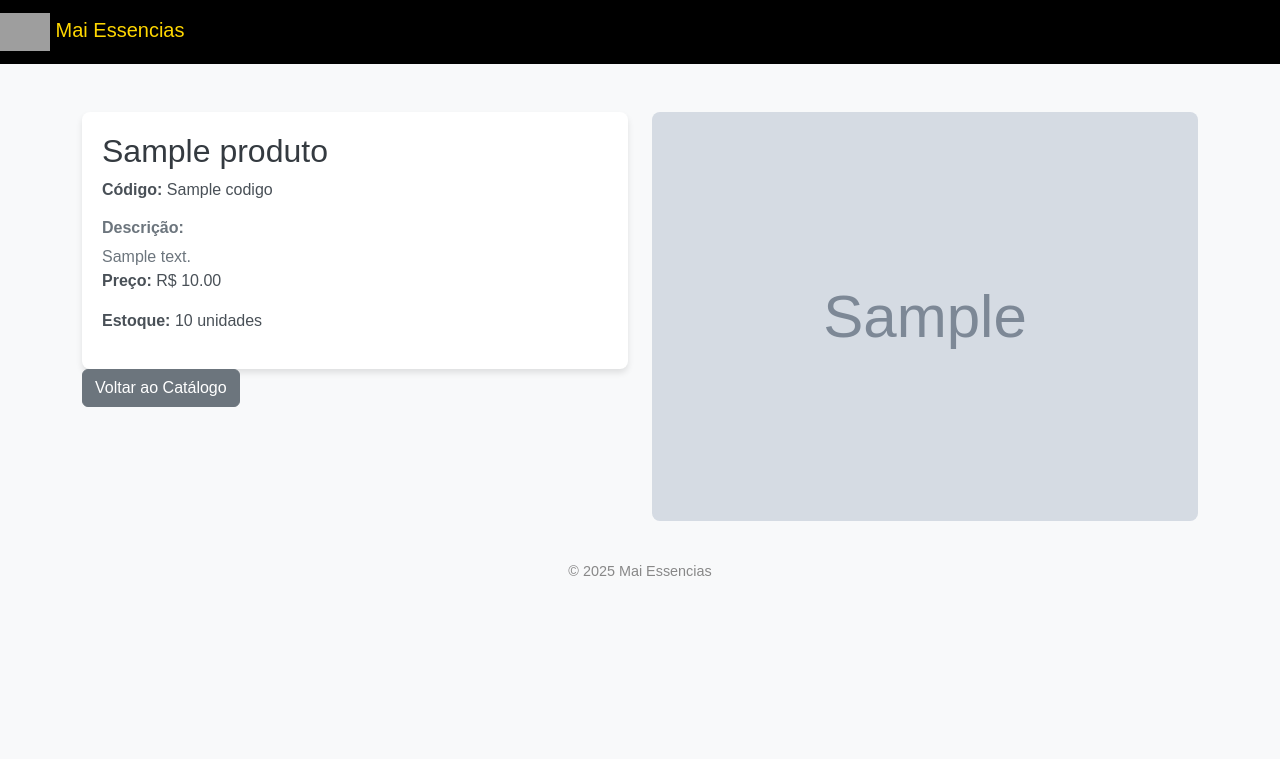
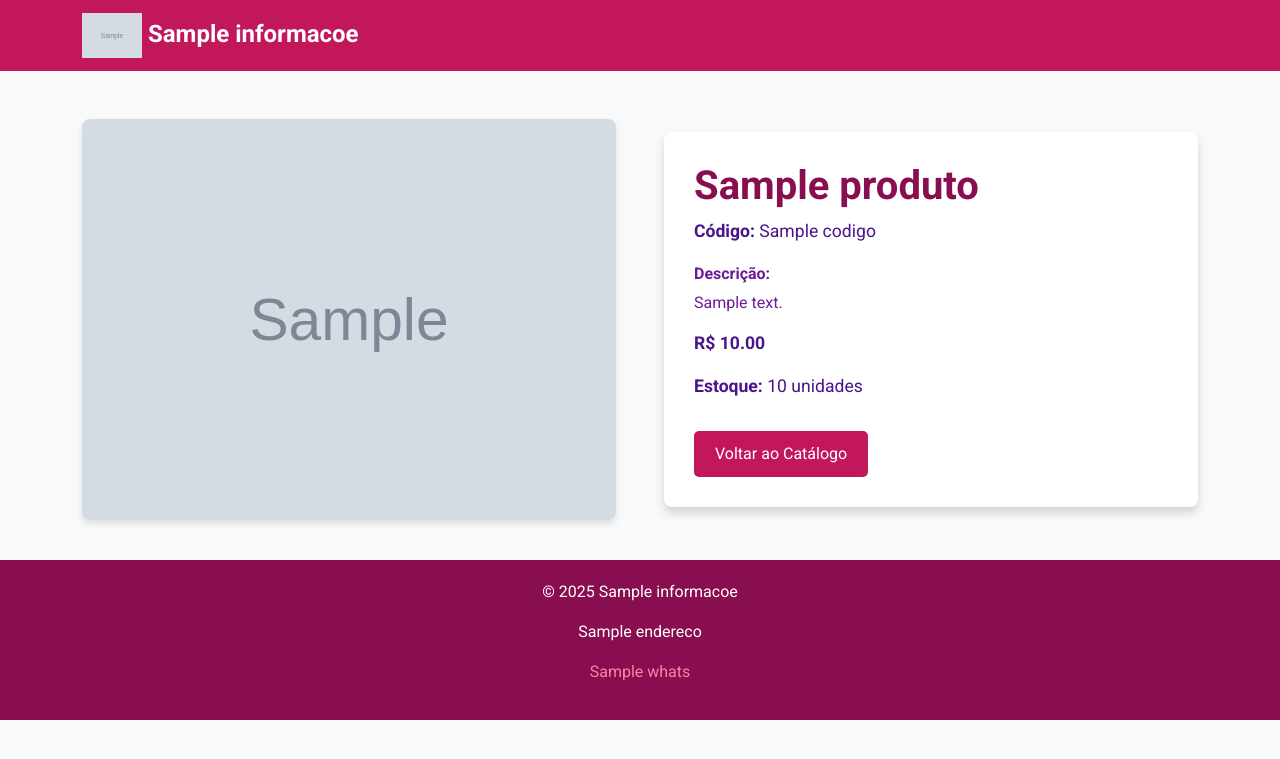
Before and after one commit to cecconitalia/maiessencias, a Flask app: template templates/produto.html in a window 1280 px wide. Shown: the top 759 px of the page. Run offline with Flask 3, Linux system fonts and the light colour scheme; the template is opened without the code that fills it: most values are stand-ins (such as "Sample title", 1, 10 or a date in 2020); grey boxes marked "Sample" are stand-in pictures; parts of the project's set-up code (start-up, migrations or seed data) failed here and were passed over; grey boxes are pictures that could not be loaded.

Commit message:
Update produto.html

```diff
--- a/templates/produto.html
+++ b/templates/produto.html
@@ -2,66 +2,100 @@
 <html lang="pt-BR">
   <head>
     <meta charset="utf-8">
-    <title>{{ produto['nome'] }}</title>
+    <title>{{ produto.nome }}</title>
     <meta name="viewport" content="width=device-width, initial-scale=1">
     <!-- Bootstrap 5 CDN -->
     <link href="https://cdn.jsdelivr.net/npm/bootstrap@5.3.0/dist/css/bootstrap.min.css" rel="stylesheet">
+    <!-- Google Fonts: Roboto -->
+    <link rel="preconnect" href="https://fonts.googleapis.com">
+    <link href="https://fonts.googleapis.com/css2?family=Roboto:wght@400;500;700&display=swap" rel="stylesheet">
     <style>
       body {
         background-color: #f8f9fa;
-        font-family: Arial, Helvetica, sans-serif;
+        font-family: 'Roboto', sans-serif;
       }
+      /* Navbar com fundo rosa vibrante */
       .navbar {
-        background-color: #000000;
+        background-color: #C2185B;
       }
       .navbar-brand img {
-        width: 50px;
+        width: 60px;
         height: auto;
       }
       .navbar-brand {
-        color: #FFD700;
+        color: #fff;
+        font-size: 1.5rem;
+        font-weight: 700;
       }
       .navbar-brand:hover {
-        color: #FFDD44;
+        color: #FFD1DC;
       }
+      /* Produto */
       .produto-imagem {
         width: 100%;
-        height: auto;
-        object-fit: contain;
+        max-height: 500px;
+        object-fit: cover;
         border-radius: 8px;
         cursor: pointer;
+        box-shadow: 0 4px 6px rgba(0, 0, 0, 0.1);
       }
       .detalhes-produto {
-        background-color: white;
+        background-color: #fff;
         border-radius: 8px;
-        padding: 20px;
-        box-shadow: 0 4px 6px rgba(0, 0, 0, 0.1);
+        padding: 30px;
+        box-shadow: 0 6px 10px rgba(0, 0, 0, 0.15);
       }
       .detalhes-produto h1 {
-        font-size: 2rem;
-        color: #343a40;
+        font-size: 2.5rem;
+        color: #880E4F;
+        font-weight: 700;
       }
       .detalhes-produto p {
+        font-size: 1.1rem;
+        color: #4A148C;
+      }
+      .produto-descricao {
+        margin-top: 20px;
         font-size: 1rem;
-        color: #495057;
+        color: #6a1b9a;
       }
-      .detalhes-produto .produto-descricao {
-        font-size: 1rem;
-        color: #6c757d;
+      .produto-descricao h6 {
+        font-weight: 600;
+      }
+      .preco {
+        font-size: 2rem;
+        color: #E91E63;
+        font-weight: 700;
         margin-top: 15px;
       }
-      .detalhes-produto .produto-descricao h6 {
-        font-weight: bold;
+      .btn-voltar {
+        background-color: #C2185B;
+        color: #fff;
+        font-size: 1rem;
+        padding: 10px 20px;
+        border-radius: 5px;
       }
+      /* Rodapé */
       footer {
+        background-color: #880E4F;
+        color: #fff;
+        padding: 20px 0;
         text-align: center;
         margin-top: 40px;
-        font-size: 0.9em;
-        color: #888;
+      }
+      footer p, footer a {
+        font-size: 1rem;
+      }
+      footer a {
+        color: #FF80AB;
+        text-decoration: none;
+      }
+      footer a:hover {
+        color: #FFD1DC;
       }
       .modal-content img {
         width: 100%;
-        height: auto;
+        max-height: 600px;
         object-fit: contain;
       }
     </style>
@@ -69,15 +103,17 @@
   <body>
     <!-- Barra de navegação -->
     <nav class="navbar navbar-expand-lg navbar-dark">
-      <a class="navbar-brand" href="/" aria-label="Voltar para a página inicial">
-        <img src="https://encrypted-tbn0.gstatic.com/images?q=tbn:ANd9GcTcoFcbVQ37stOMeVyz_Ym8Ytz941DEQju75g&s" alt="Logo Estilo Musical">
-        Mai Essencias
-      </a>
+      <div class="container">
+        <a class="navbar-brand" href="/" aria-label="Voltar para a página inicial">
+          <img src="{{ informacoes['logo_url'] }}" alt="Logo {{ informacoes['nome_empresa'] }}">
+          {{ informacoes['nome_empresa'] }}
+        </a>
+      </div>
     </nav>
 
-    <!-- Modal -->
+    <!-- Modal para exibir a imagem -->
     <div class="modal fade" id="imagemModal" tabindex="-1" aria-labelledby="imagemModalLabel" aria-hidden="true">
-      <div class="modal-dialog">
+      <div class="modal-dialog modal-lg modal-dialog-centered">
         <div class="modal-content">
           <div class="modal-header">
             <h5 class="modal-title" id="imagemModalLabel">Imagem do Produto</h5>
@@ -90,50 +126,51 @@
       </div>
     </div>
 
+    <!-- Conteúdo do Produto -->
     <div class="container mt-5">
-      <div class="row">
+      <div class="row g-5 align-items-center">
         <div class="col-md-6">
-          <div class="detalhes-produto">
-            <h1>{{ produto['nome'] }}</h1>
-            <p><strong>Código:</strong> {{ produto['codigo'] }}</p>
-            <div class="produto-descricao">
-              <h6><strong>Descrição:</strong></h6>
-              {{ produto.descricaoCurta | safe }}
-            </div>
-            <p><strong>Preço:</strong> R$ {{ '%.2f' % produto['preco'] }}</p>
-            <p><strong>Estoque:</strong> {{ produto['estoque']['saldoVirtualTotal'] }} unidades</p>
-          </div>
-          <a href="/" class="btn btn-secondary mb-3">Voltar ao Catálogo</a>
-
-        </div>
-        <div class="col-md-6">
-          {% if produto['imagemURL'] %}
+          {% if produto.imagemURL %}
             <a href="#" data-bs-toggle="modal" data-bs-target="#imagemModal">
-              <img src="{{ produto['imagemURL'] }}" alt="{{ produto['nome'] }}" class="produto-imagem" id="imagemProdutoThumbnail">
+              <img src="{{ produto.imagemURL }}" alt="{{ produto.nome }}" class="produto-imagem" id="imagemProdutoThumbnail">
             </a>
           {% else %}
             <img src="https://www.jundplay.com.br/lib/img/imagem-nao-disponivel.jpg" alt="Imagem não disponível" class="produto-imagem">
           {% endif %}
         </div>
+        <div class="col-md-6">
+          <div class="detalhes-produto">
+            <h1>{{ produto.nome }}</h1>
+            <p><strong>Código:</strong> {{ produto.codigo }}</p>
+            <div class="produto-descricao">
+              <h6>Descrição:</h6>
+              {{ produto.descricaoCurta | safe }}
+            </div>
+            <p class="preco">R$ {{ '%.2f' % produto.preco }}</p>
+            <p><strong>Estoque:</strong> {{ produto.estoque.saldoVirtualTotal }} unidades</p>
+            <a href="/" class="btn btn-voltar mt-3">Voltar ao Catálogo</a>
+          </div>
+        </div>
       </div>
     </div>
+
+    <!-- Rodapé -->
     <footer>
-      <p>&copy; 2025 Mai Essencias</p>
+      <div class="container">
+        <p>&copy; 2025 {{ informacoes['nome_empresa'] }}</p>
+        <p>{{ informacoes['endereco'] }}</p>
+        <p><a href="tel:+{{ informacoes['whats'] }}">{{ informacoes['whats'] }}</a></p>
+      </div>
     </footer>
 
     <!-- Bootstrap JS Bundle -->
     <script src="https://cdn.jsdelivr.net/npm/bootstrap@5.3.0/dist/js/bootstrap.bundle.min.js"></script>
     <script>
-      // Obtém a referência da imagem da miniatura
+      // Exibe a imagem do produto no modal quando a miniatura for clicada
       const imagemThumbnail = document.getElementById('imagemProdutoThumbnail');
-      // Obtém a referência da imagem no modal
       const imagemModal = document.getElementById('imagemProduto');
-
-      // Adiciona um ouvinte de evento de clique à miniatura
       imagemThumbnail.addEventListener('click', function(event) {
-        // Previne o comportamento padrão do link
         event.preventDefault();
-        // Define o src da imagem no modal para o src da miniatura
         imagemModal.src = imagemThumbnail.src;
       });
     </script>
```
